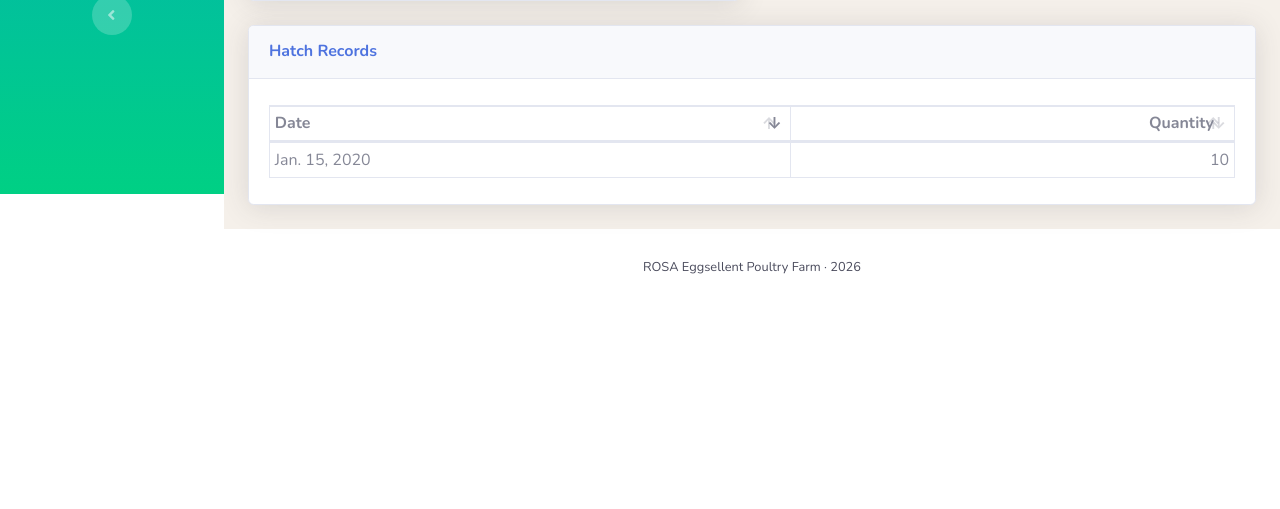
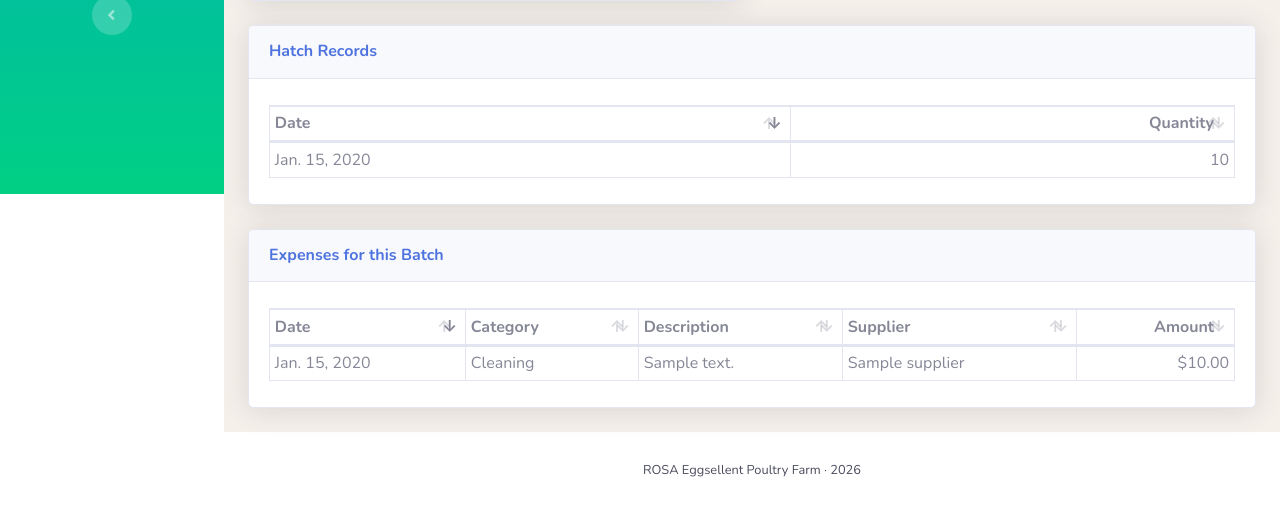
Before and after one commit to Unkerpaulie/hatchery, a Django app: page /inventory/batches/1/ in a window 1280 px wide. Shown: the part 606-1115 px from the top of the page. Before the commit the page ends 880 px from the top, so only its background shows below. Run offline with Django 5.2, Linux system fonts and the light colour scheme; a user stored in the database is signed in; tables that the repository leaves empty hold one stand-in row (values such as "Sample post"); some libraries are stand-ins or nearby versions.

Commit message:
added expenses to batch detail page

```diff
--- a/inventory/views.py
+++ b/inventory/views.py
@@ -119,7 +119,10 @@ class BatchDetailView(LoginRequiredMixin, DetailView):
     context_object_name = "batch"
 
     def get_queryset(self):
-        return Batch.objects.select_related("supplier").prefetch_related("hatches")
+        return Batch.objects.select_related("supplier").prefetch_related(
+            "hatches",
+            "expenses",
+        )
 
     def get_context_data(self, **kwargs):
         from django.utils import timezone
@@ -144,6 +147,9 @@ class BatchDetailView(LoginRequiredMixin, DetailView):
                 .select_related("sale__customer")
                 .order_by("sale__date")
             )
+
+        # Expenses attributed to this batch.
+        ctx["expenses"] = batch.expenses.all().order_by("-date", "-id")
         return ctx
 
 
--- a/templates/inventory/batch_detail.html
+++ b/templates/inventory/batch_detail.html
@@ -350,6 +350,41 @@
 {% endif %}
 {% endif %}{# /hatched+raising+grown #}
 
+{# ── Expenses attributed to this batch ────────────────────────────────────── #}
+{% if expenses %}
+<div class="card shadow mb-4">
+    <div class="card-header py-3">
+        <h6 class="m-0 font-weight-bold text-primary">Expenses for this Batch</h6>
+    </div>
+    <div class="card-body">
+        <div class="table-responsive">
+            <table class="table table-bordered table-sm" id="expensesTable">
+                <thead>
+                    <tr>
+                        <th>Date</th>
+                        <th>Category</th>
+                        <th>Description</th>
+                        <th>Supplier</th>
+                        <th class="text-right">Amount</th>
+                    </tr>
+                </thead>
+                <tbody>
+                {% for expense in expenses %}
+                    <tr>
+                        <td>{{ expense.date }}</td>
+                        <td>{{ expense.get_category_display }}</td>
+                        <td>{{ expense.description }}</td>
+                        <td>{{ expense.supplier|default:"—" }}</td>
+                        <td class="text-right">${{ expense.amount|floatformat:2 }}</td>
+                    </tr>
+                {% endfor %}
+                </tbody>
+            </table>
+        </div>
+    </div>
+</div>
+{% endif %}
+
 {# ── Modals ───────────────────────────────────────────────────────────────── #}
 
 {% if batch.status == 'new' %}
@@ -489,6 +524,7 @@
 <script>
     {% if batch.hatches.all %} $('#hatchTable').DataTable({ paging: false, searching: false, info: false, order: [[0,'desc']] }); {% endif %}
     {% if sale_lines %}       $('#salesTable').DataTable({ paging: false, searching: false, info: false }); {% endif %}
+    {% if expenses %}         $('#expensesTable').DataTable({ paging: false, searching: false, info: false, order: [[0,'desc']] }); {% endif %}
     $('#deleteHatchModal').on('show.bs.modal', function(e) {
         var btn = $(e.relatedTarget);
         $(this).find('#deleteHatchForm').attr('action', btn.data('url'));
```
